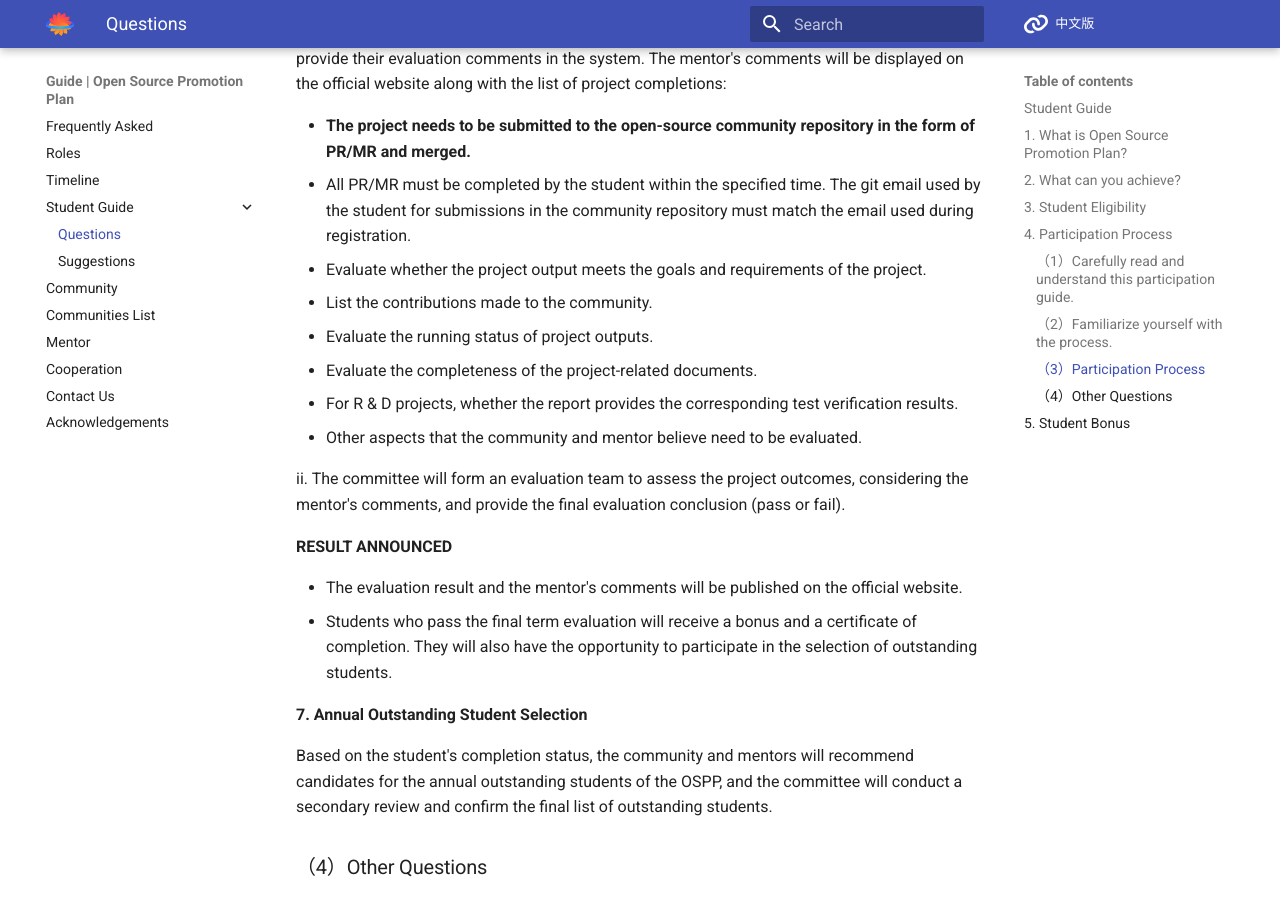
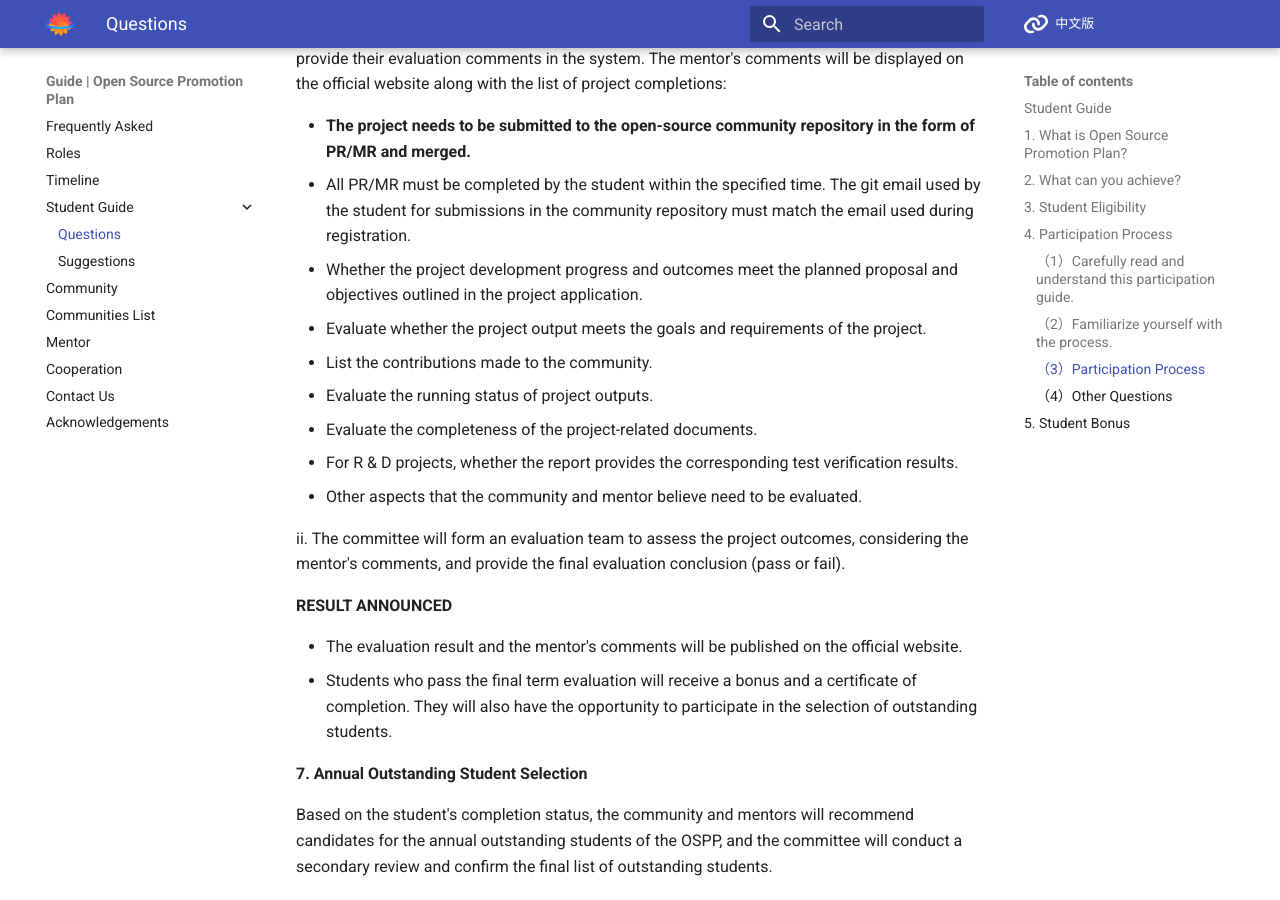
Before and after one commit to summer-ospp/help-en, an MkDocs documentation site: the page built from docs/student.md, in a window 1280 px wide and 900 px high, scrolled down 5111 px. Built offline with MkDocs 1.6.1 and Material for MkDocs 9.7.7, drawn with Linux system fonts in a browser that asks for light colours; comment, search, counter and statistics services are not loaded.

Commit message:
Update student.md

```diff
--- a/docs/student.md
+++ b/docs/student.md
@@ -124,6 +124,7 @@ i. Mentors will review the student's project achievements based on the following
 
 - **The project needs to be submitted to the open-source community repository in the form of PR/MR and merged.**
 - All PR/MR must be completed by the student within the specified time. The git email used by the student for submissions in the community repository must match the email used during registration.
+- Whether the project development progress and outcomes meet the planned proposal and objectives outlined in the project application.
 - Evaluate whether the project output meets the goals and requirements of the project.
 - List the contributions made to the community.
 - Evaluate the running status of project outputs.
```
